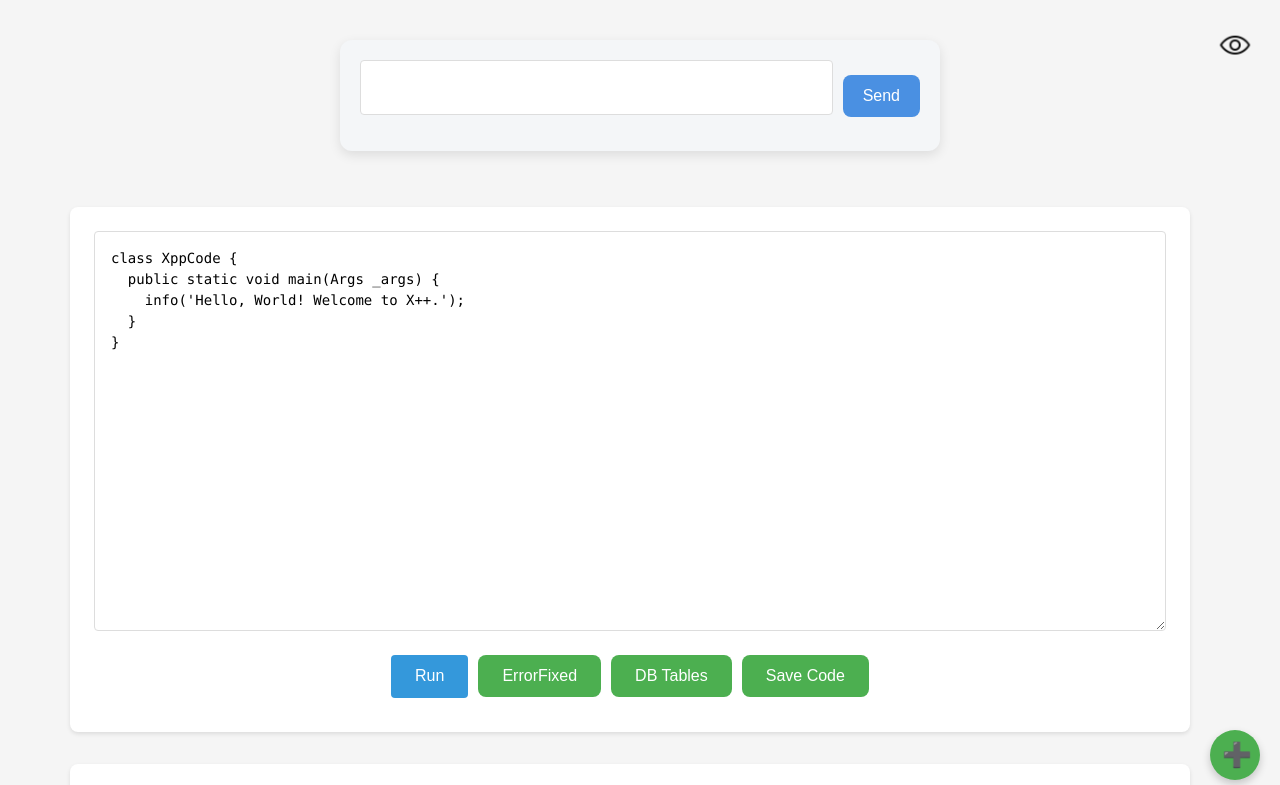
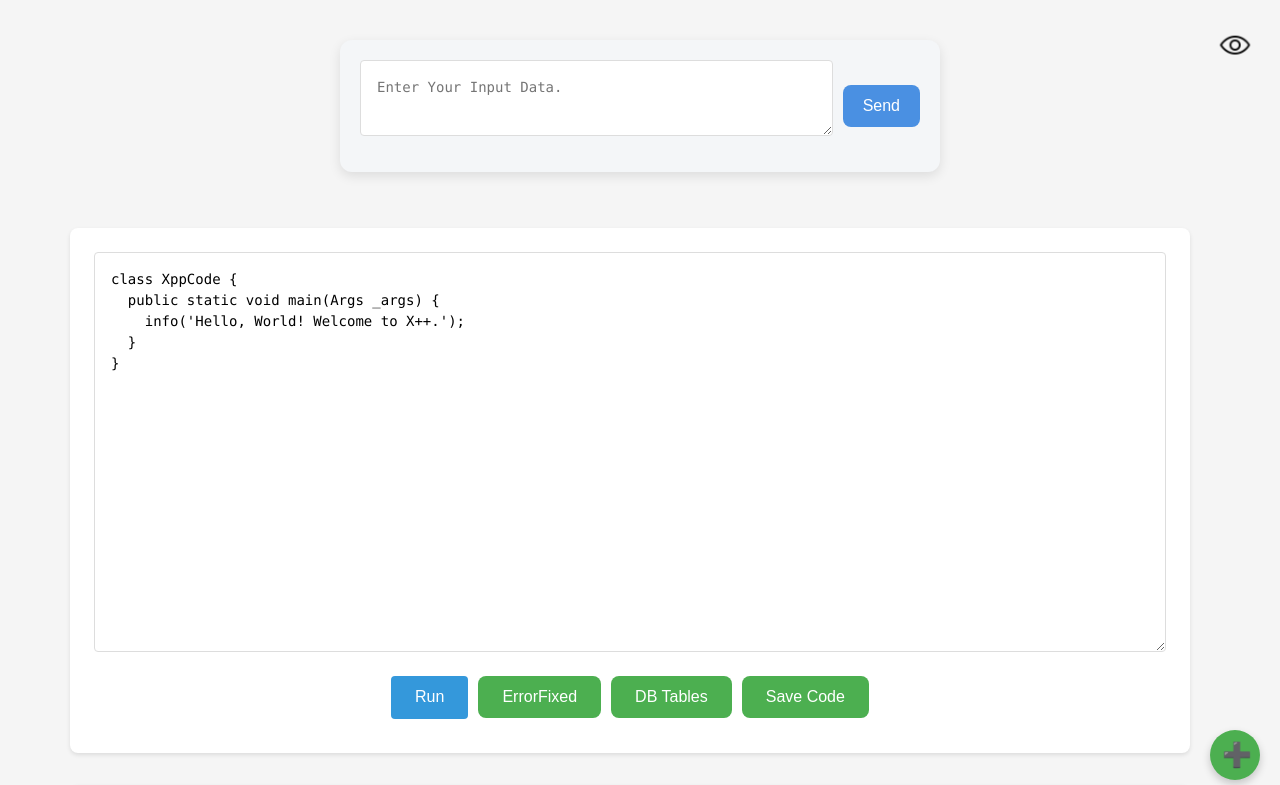
Before and after one commit to Bishal-Sarkar-admin/xpp_24_7, a plain HTML site: page index.html in a window 1280 px wide. Shown: the top 785 px of the page. Drawn offline with Linux system fonts and the light colour scheme.

Commit message:
Update index.html v1.5.0

```diff
--- a/index.html
+++ b/index.html
@@ -9,7 +9,11 @@
   </head>
   <body>
     <div id="Agent">
-<input id="userInput" type="text" />
+<textarea
+        id="userInput"
+        type="text"
+        placeholder="Enter Your Input Data."
+      ></textarea>
     <button id="btn_run" type="button">Send</button></div>
 <div id="z-index-100">
       <button id="btn" type="button">➕</button>
```
